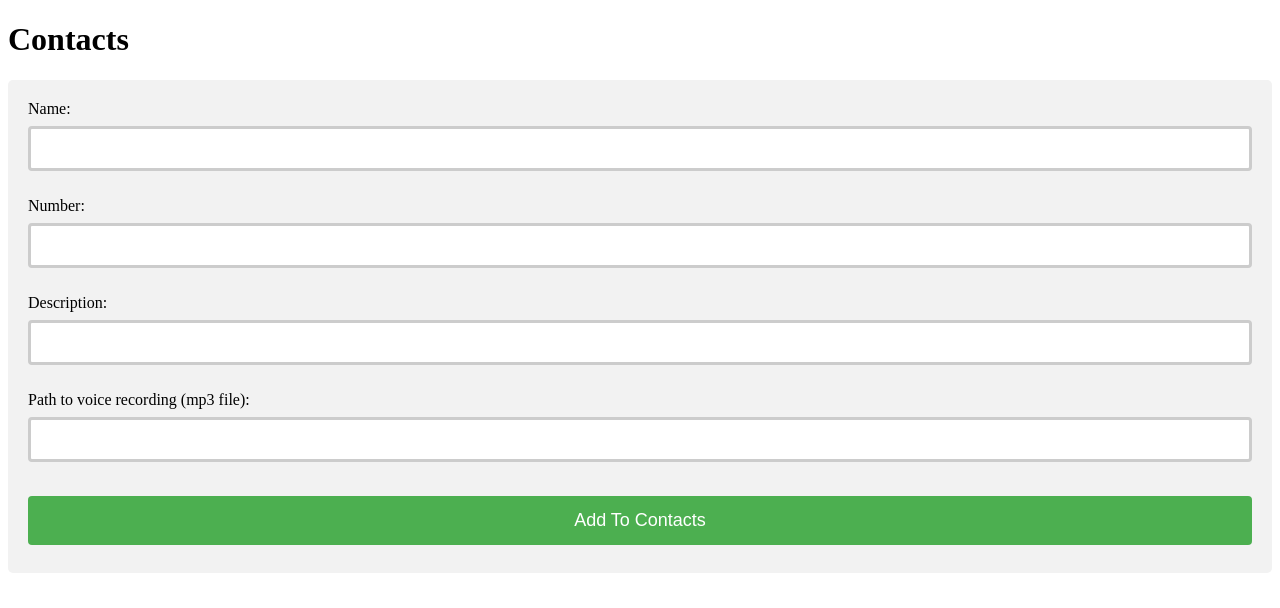
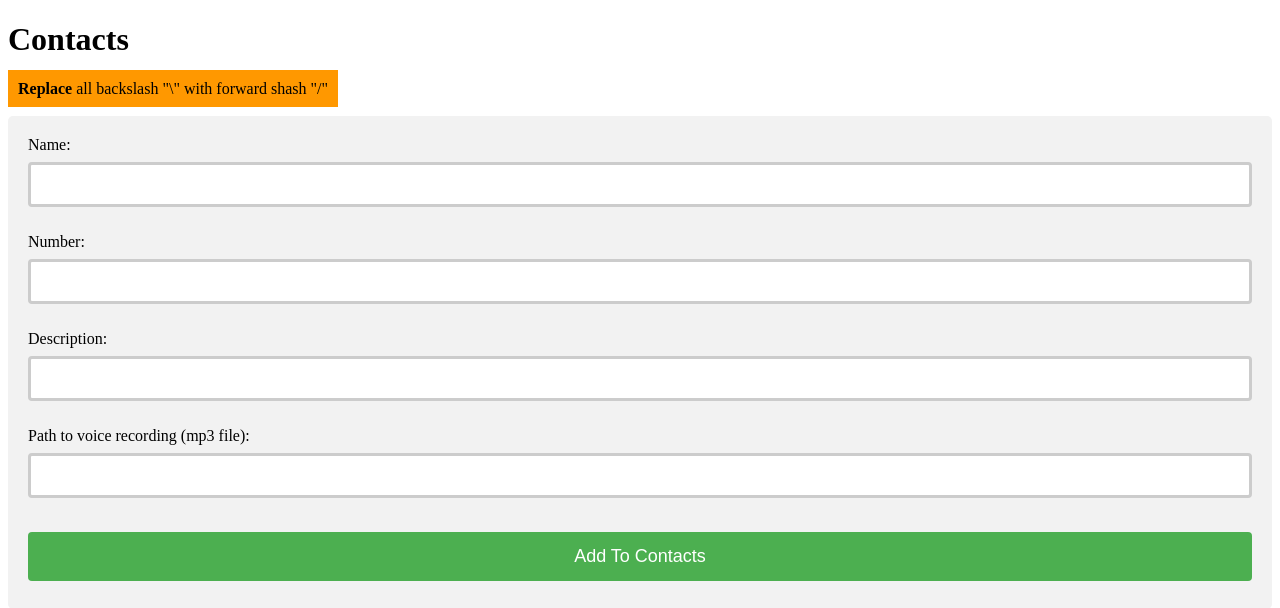
Before and after one commit to RaghaRao314159/InnovAItio, a Flask app: page / in a window 1280 px wide. Shown: the top 608 px of the page. Run offline with Flask 3, Linux system fonts and the light colour scheme.

Commit message:
added warning

```diff
--- a/Web_Innovatio/templates/contactpage.html
+++ b/Web_Innovatio/templates/contactpage.html
@@ -114,12 +114,20 @@
   .chat_with input[type=submit]:hover {
     background-color: #45a077;
   }
+
+  .warning {
+    background-color: #ff9800;
+    padding: 10px;
+    margin: 10px, 10px
+  }
 </style>
 </style>
 <body>
 
 
 <h1>Contacts</h1>
+
+<Box class = "warning"> <b>Replace</b> all backslash "\" with forward shash "/" </Box> <br><br>
 
 <form class = "contact_form" action="/" enctype="multipart/form-data" method="POST">
     <label for="name">Name: </label><br>
```
